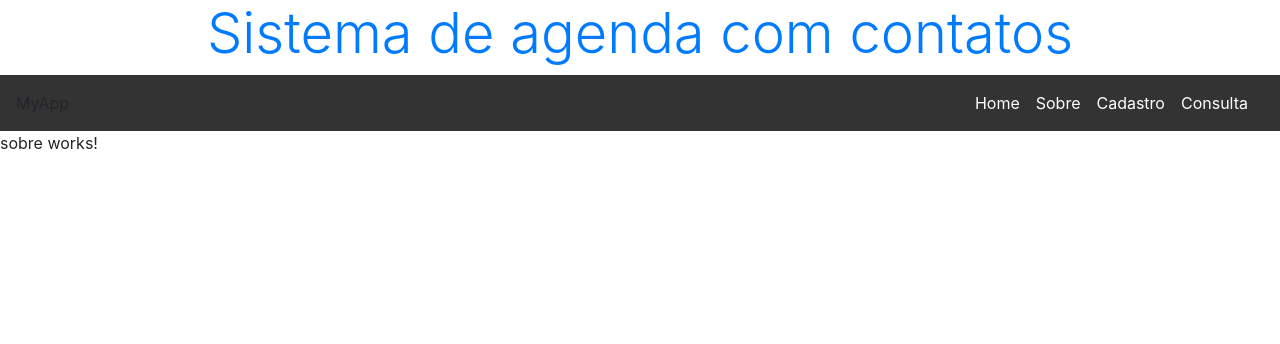
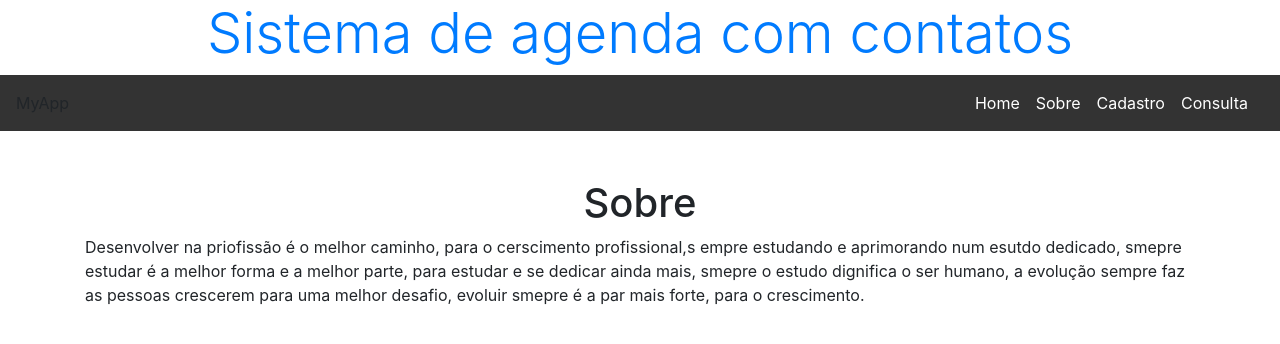
Before and after one commit to gustavogregorio1986/solutionEstudoProjAPP, an Angular app: page /sobre in a window 1280 px wide. Shown: the top 344 px of the page. Built offline with nearby package versions, Linux system fonts and the light colour scheme.

Commit message:
desenvolver o melhoramento do angular

```diff
--- a/angular.json
+++ b/angular.json
@@ -90,11 +90,10 @@
               }
             ],
             "styles": [
-              "node_modules/bootstrap/dist/css/bootstrap.min.css",
-              "src/styles.css"
+              "node_modules/bootstrap/dist/css/bootstrap.min.css"
             ],
             "scripts": [
-              "node_modules/bootstrap/dist/js/bootstrap.bundle.min.js"
+               "node_modules/bootstrap/dist/js/bootstrap.bundle.min.js"
             ]
           }
         }
--- a/package.json
+++ b/package.json
@@ -23,6 +23,7 @@
     "@angular/ssr": "^18.0.2",
     "bootstrap": "^5.3.3",
     "express": "^4.18.2",
+    "jquery": "^3.7.1",
     "rxjs": "~7.8.0",
     "tslib": "^2.3.0",
     "zone.js": "~0.14.3"
--- a/src/app/pages/sobre/sobre.component.html
+++ b/src/app/pages/sobre/sobre.component.html
@@ -1 +1,8 @@
-<p>sobre works!</p>
+<div class="container">
+    <h1 class="text-center mt-5">Sobre</h1>
+    <p>Desenvolver na priofissão é o melhor caminho, para o cerscimento profissional,s empre estudando e aprimorando
+       num esutdo dedicado, smepre estudar é a melhor forma e a melhor parte, para estudar e se dedicar ainda mais, smepre
+       o estudo dignifica o ser humano, a evolução sempre faz as pessoas crescerem para uma melhor desafio, evoluir smepre
+       é a par mais forte, para o crescimento.</p>
+
+  </div>
```
Also changed, not shown: 1 other file (tests, documents, lock files or other folders).
